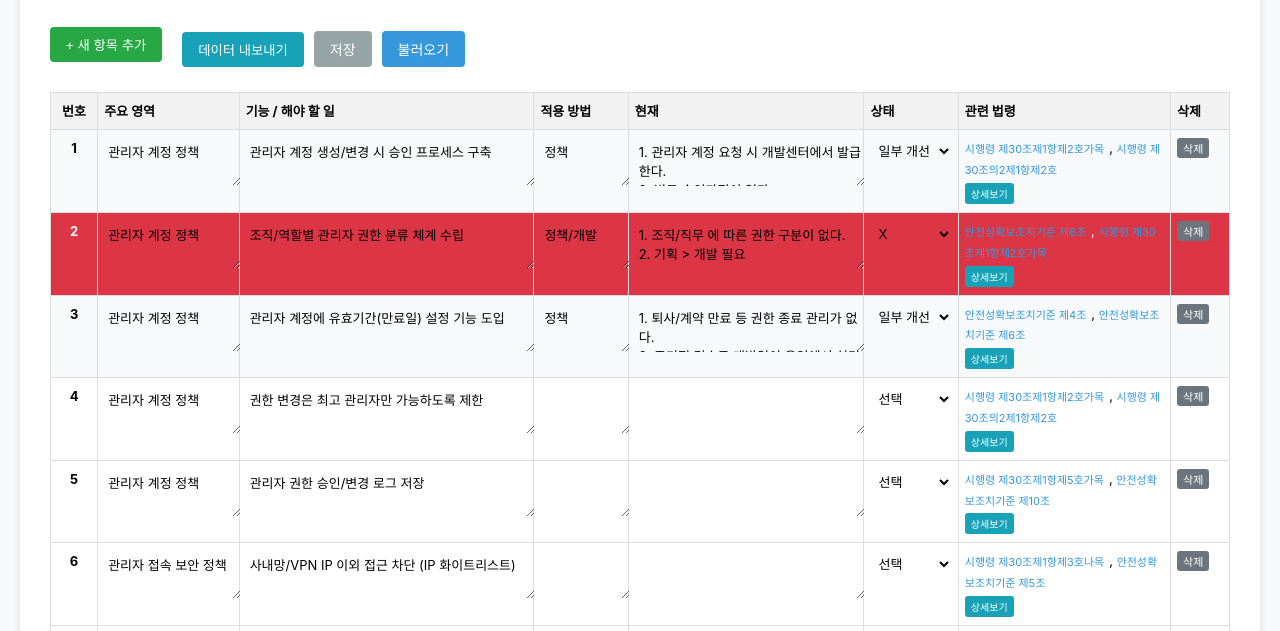
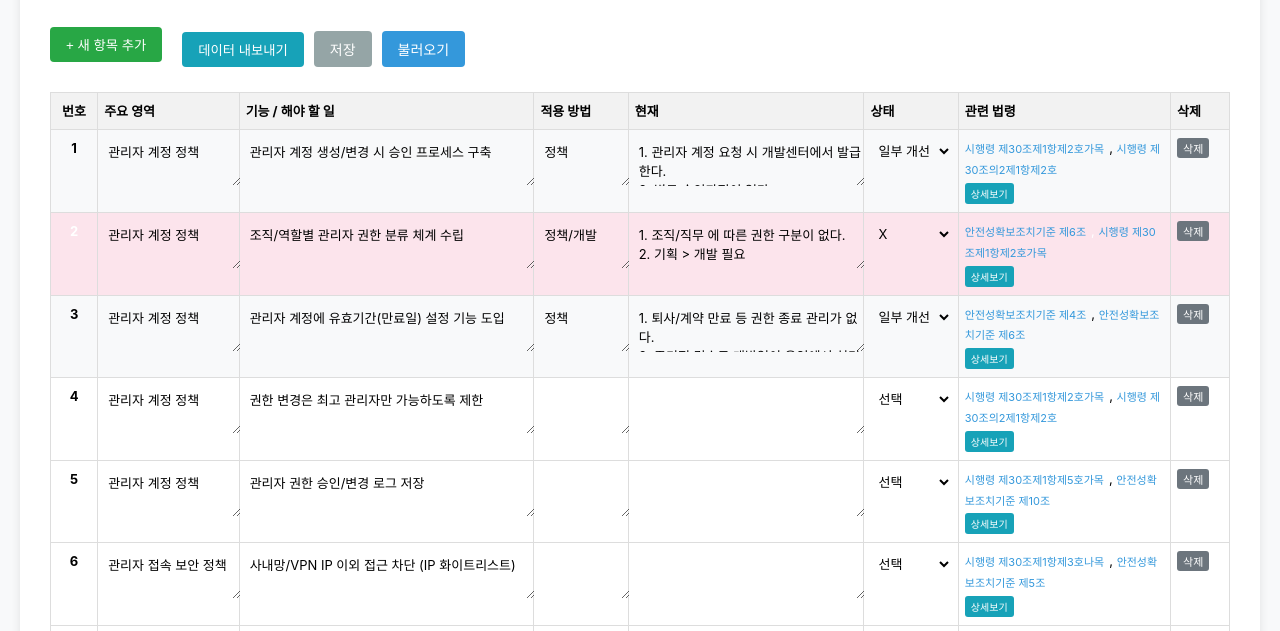
Before and after one commit to chans-ex/dscom, a plain HTML site: page privacy_checklist.html in a window 1280 px wide. Shown: the part 139-770 px from the top of the page. Drawn offline with Linux system fonts and the light colour scheme.

Commit message:
Update privacy_checklist.html

```diff
--- a/privacy_checklist.html
+++ b/privacy_checklist.html
@@ -218,7 +218,7 @@
         }
         .status-ok { background-color: #ffffff; }
         .status-partial { background-color: #f8f9fa; }
-        .status-no { background-color: #dc3545; color: white; }
+        .status-no { background-color: #fce4ec; color: #333; }
         .status-no td { color: white; }
         .add-row-btn {
             background-color: #28a745;
```
